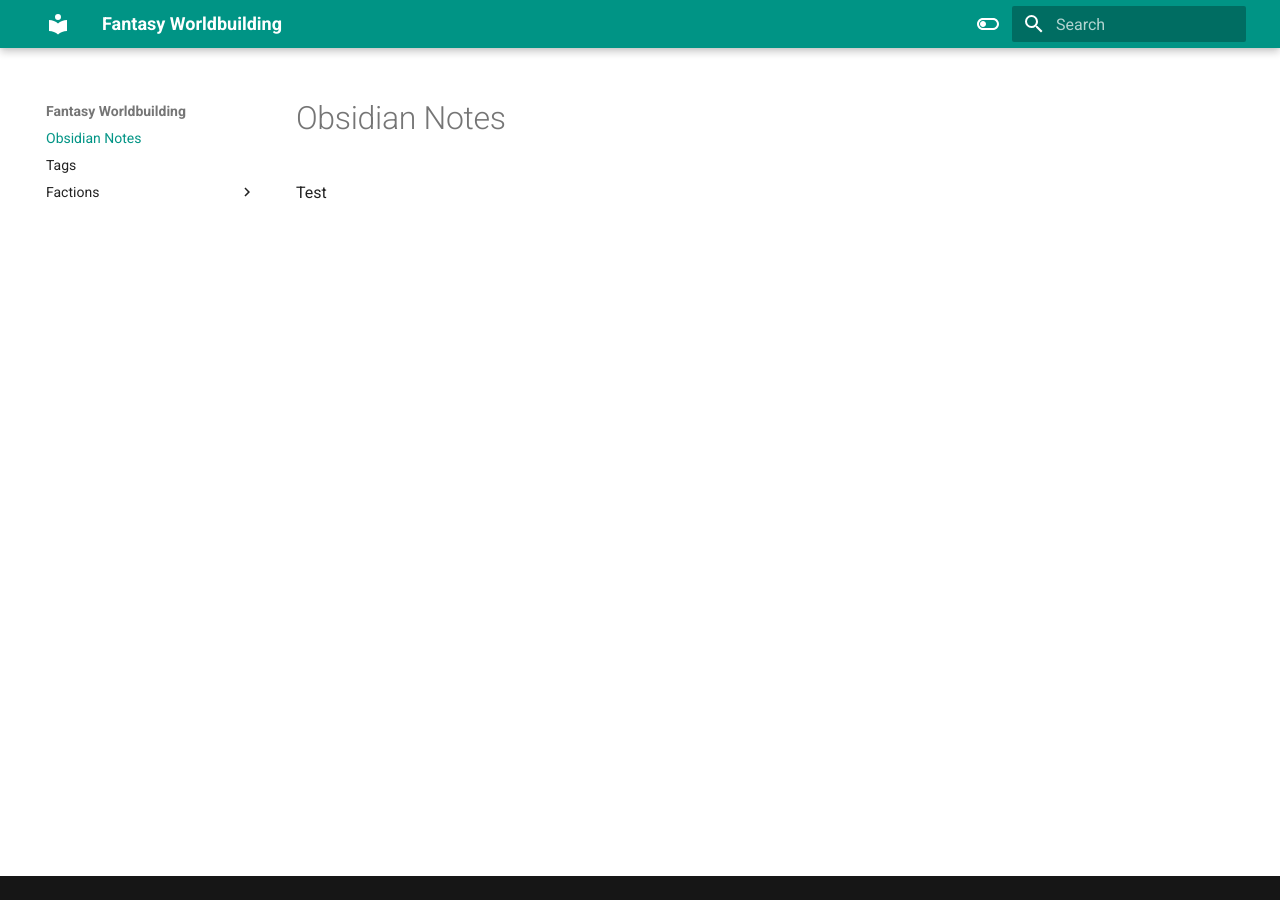
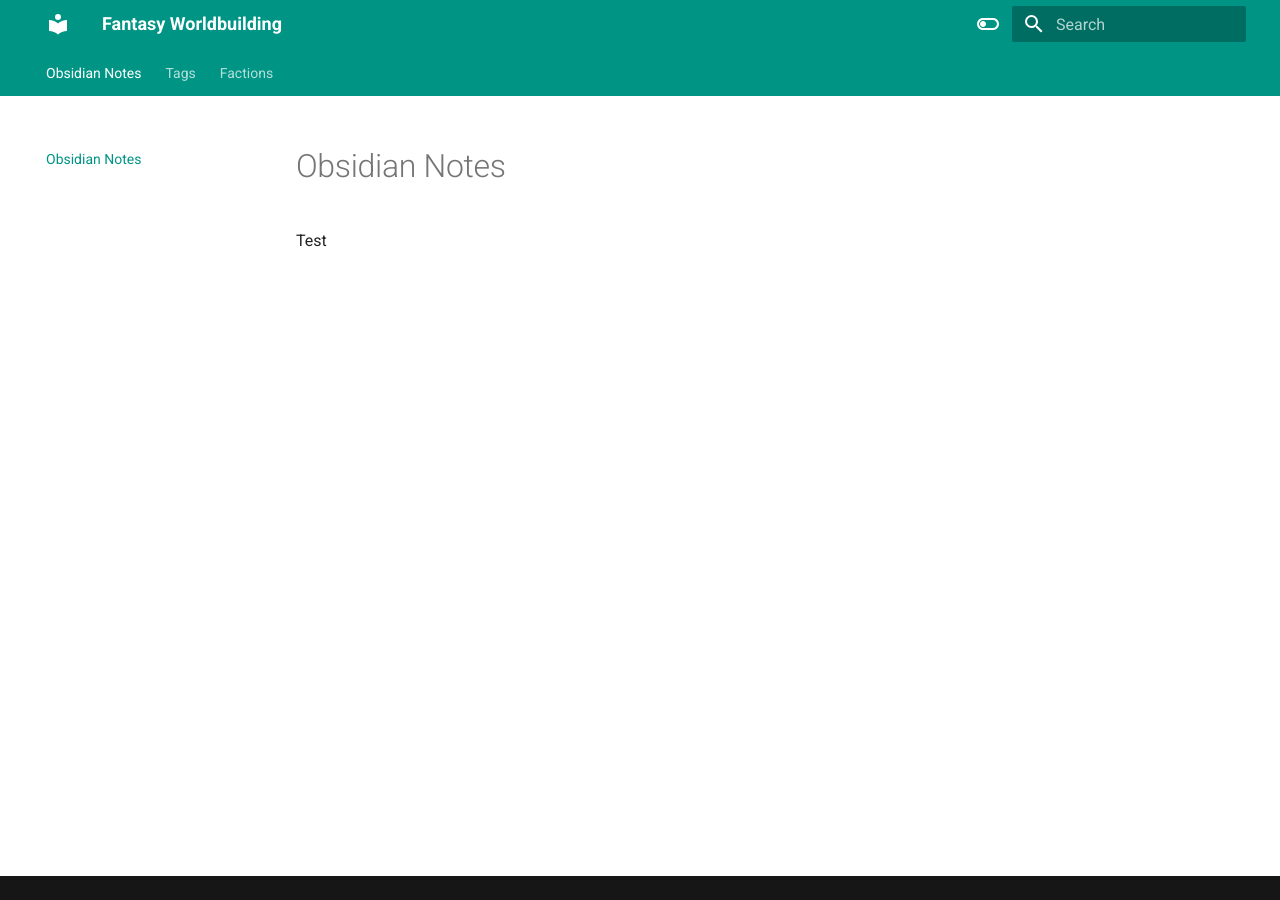
Before and after one commit to halforcmonk/FantasyWorldbuilding, an MkDocs documentation site: the page built from docs/index.md, in a window 1280 px wide. Built offline with MkDocs 1.6.1 and Material for MkDocs 9.7.7, drawn with Linux system fonts in a browser that asks for light colours.

Commit message:
vault backup: 2023-06-18 17:44:23

```diff
--- a/mkdocs.yml
+++ b/mkdocs.yml
@@ -21,6 +21,12 @@ theme:
       toggle:
         icon: material/toggle-switch
         name: Switch to light mode
+
+    features:
+      - navigation.path
+      - navigation.indexes
+      - navigation.tabs
+      - navigation.top
 
 # Extensions
 markdown_extensions:
```
